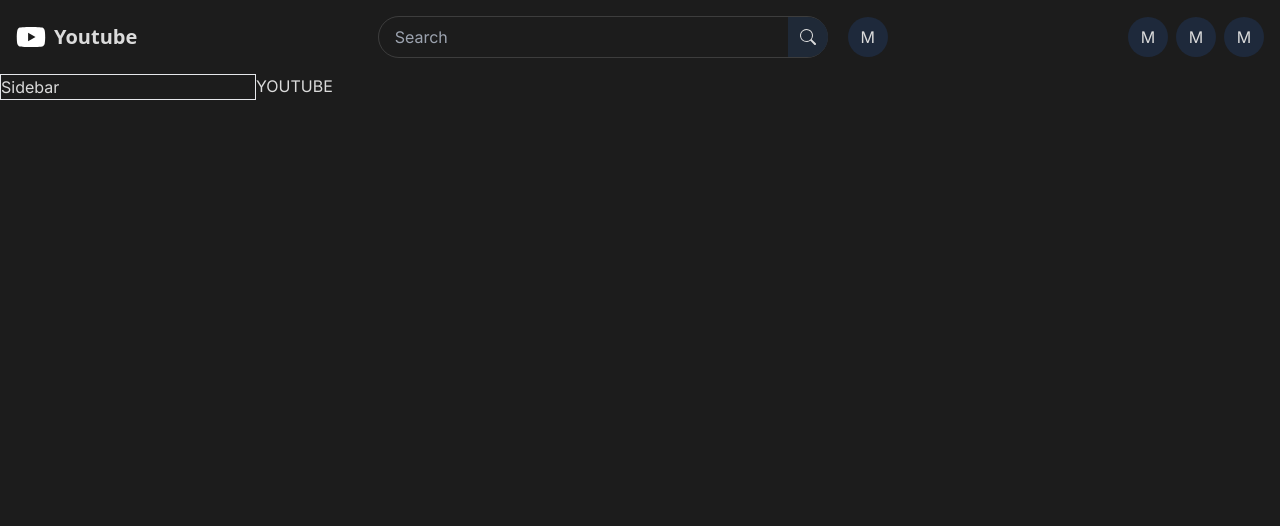
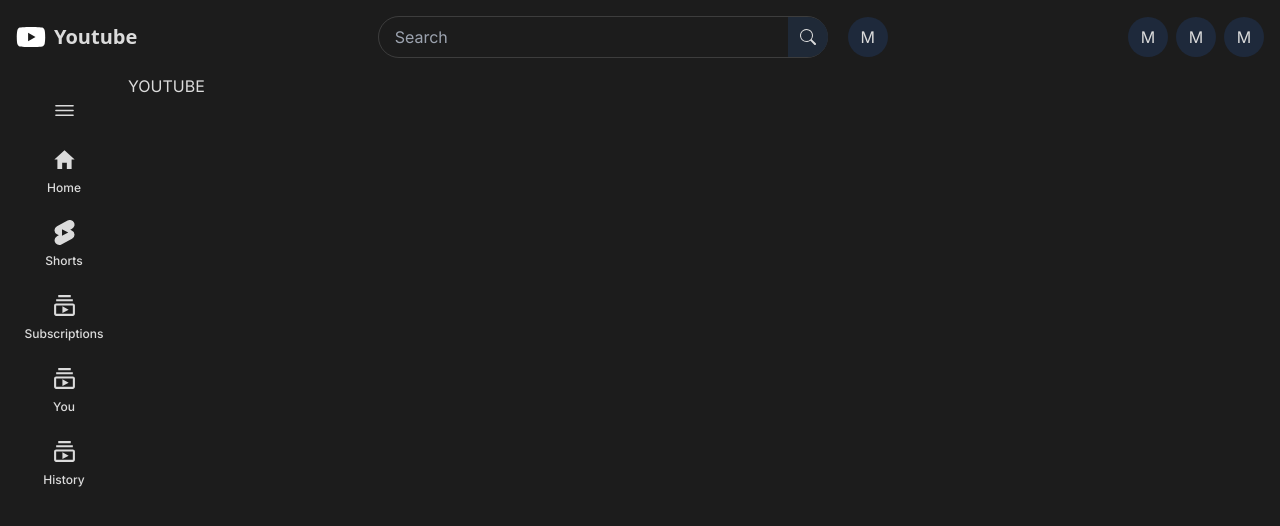
Before and after one commit to Abinsonsuresh/YouTube-Clone-Nextjs, a Next.js app: page / in a window 1280 px wide. Shown: the top 526 px of the page. Built offline with nearby package versions, Linux system fonts and the light colour scheme.

Commit message:
sidebar completed

```diff
--- a/src/app/page.js
+++ b/src/app/page.js
@@ -26,11 +26,11 @@
     <div>
       <div className="grid grid-cols-10">
 
-        <div className="col-span-2 border hidden md:flex">
+        <div className="col-span-1 w-full  hidden md:flex">
           <Sidebar />
         </div>
 
-        <div className="col-span-8">
+        <div className="col-span-9">
           <MainHome />
 
         </div>
--- a/src/components/Sidebar.jsx
+++ b/src/components/Sidebar.jsx
@@ -1,8 +1,58 @@
-import React from 'react'
+'use client'
+import { useState } from "react";
+import { IoMdHome } from "react-icons/io";
+import { SiYoutubeshorts } from "react-icons/si";
+import { MdOutlineSubscriptions } from "react-icons/md";
+import { IoIosMenu } from "react-icons/io";
+const Sidebar = () => {
+  const[nav, setNav] = useState(false)
+  const showNav = () =>{
 
-const Sidebar = () => {
+  }
+  // #0f0f0f
   return (
-    <div>Sidebar</div>
+    <>
+    <div className=" min-h-screen w-full p-4 flex flex-col items-center">
+    <div className='flex flex-col gap-2 w-full '>
+
+    <span className='text-xs font-medium hover:bg-slate-500 rounded-xl p-2 flex flex-col gap-2 items-center'><IoIosMenu size={25}/></span>
+
+
+          <span className='text-xs font-medium hover:bg-slate-500 rounded-xl p-2 flex flex-col gap-2 items-center'><IoMdHome size={25}/> Home</span>
+
+          <span className='text-xs font-medium hover:bg-slate-500 rounded-xl p-2 flex flex-col gap-2 items-center'><SiYoutubeshorts size={25}/> Shorts</span>
+
+
+          <span className='text-xs font-medium hover:bg-slate-500 rounded-xl p-2 flex flex-col gap-2 items-center'><MdOutlineSubscriptions size={25}/> Subscriptions</span>
+
+          <span className='text-xs font-medium hover:bg-slate-500 rounded-xl p-2 flex flex-col gap-2 items-center'><MdOutlineSubscriptions size={25}/> You</span>
+
+
+          <span className='text-xs font-medium hover:bg-slate-500 rounded-xl p-2 flex flex-col gap-2 items-center'><MdOutlineSubscriptions size={25}/> History</span>
+
+
+
+
+
+
+        </div>
+</div>
+
+      <div className="hidden flex h-full overflow-y-scroll scroll-smooth flex-col w-full p-2 bg-black min-h-screen overflow-hidden max-w-[500px] relative top-0">
+        <div className='flex flex-col gap-2 w-full border-b border-[#585858c5]'>
+          <span className='text-md font-semibold hover:bg-slate-500 rounded-xl p-2 flex gap-5 items-center'><IoMdHome size={25}/> Home</span>
+
+          <span className='text-md font-semibold hover:bg-slate-500 rounded-xl p-2 flex gap-5 items-center'><IoMdHome size={25}/> Shorts</span>
+
+          <span className='text-md font-semibold hover:bg-slate-500 rounded-xl p-2 flex gap-5 items-center'><IoMdHome size={25}/> Subscriptions</span>
+
+        </div>
+
+      </div>
+    </>
+
+
+
   )
 }
 
```
